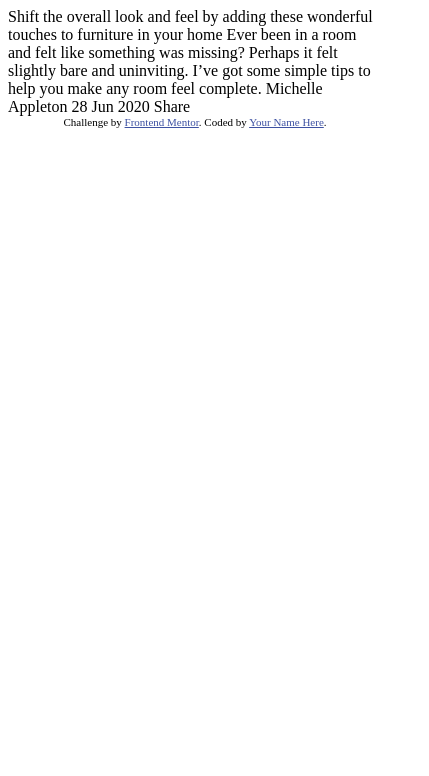
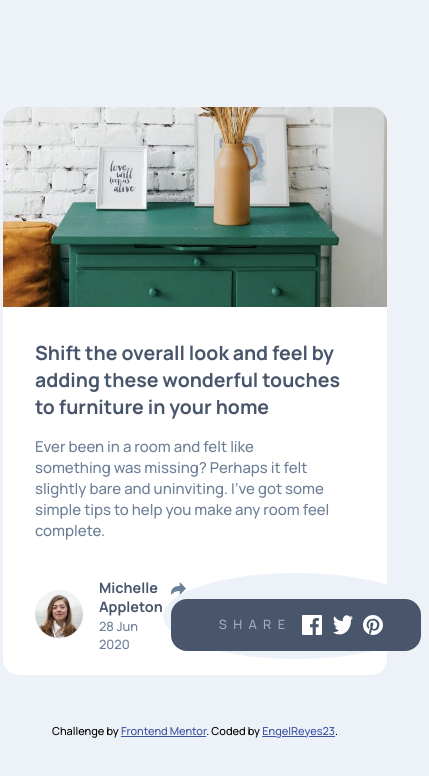
Before and after one commit to EngelReyes23/FrontEnd_Mentor--Article_preview_component, a plain HTML site: page index.html in a window 390 px wide. Shown: the whole page, 429 px wide, since content can reach past the window. Drawn offline with Linux system fonts and the light colour scheme.

Commit message:
Desktop finalizado, por terminar active state en movil

```diff
--- a/index.html
+++ b/index.html
@@ -1,36 +1,93 @@
 <!DOCTYPE html>
 <html lang="en">
 	<head>
-  <meta charset="UTF-8">
-  <meta name="viewport" content="width=device-width, initial-scale=1.0"> <!-- displays site properly based on user's device -->
+		<meta charset="UTF-8" />
+		<meta name="viewport" content="width=device-width, initial-scale=1.0" />
+		<!-- displays site properly based on user's device -->
 
-  <link rel="icon" type="image/png" sizes="32x32" href="./images/favicon-32x32.png">
+		<link
+			rel="icon"
+			type="image/png"
+			sizes="32x32"
+			href="./images/favicon-32x32.png"
+		/>
+		<link rel="preconnect" href="https://fonts.googleapis.com" />
+		<link rel="preconnect" href="https://fonts.gstatic.com" crossorigin />
+		<link
+			href="https://fonts.googleapis.com/css2?family=Manrope:wght@500;700&display=swap"
+			rel="stylesheet"
+		/>
+		<link rel="stylesheet" href="./css/styles.min.css" />
 
 		<title>Frontend Mentor | Article preview component</title>
-
-  <!-- Feel free to remove these styles or customise in your own stylesheet 👍 -->
-  <style>
-    .attribution { font-size: 11px; text-align: center; }
-    .attribution a { color: hsl(228, 45%, 44%); }
-  </style>
 	</head>
 	<body>
-
-  Shift the overall look and feel by adding these wonderful
-  touches to furniture in your home
-
-  Ever been in a room and felt like something was missing? Perhaps
-  it felt slightly bare and uninviting. I’ve got some simple tips
-  to help you make any room feel complete.
-
-  Michelle Appleton
-  28 Jun 2020
-
-  Share
+		<main class="main">
+			<article class="card">
+				<div class="card__image">
+					<img src="./images/drawers.jpg" alt="img" class="img" />
+				</div>
+				<div class="card__body">
+					<h1 class="card__title">
+						Shift the overall look and feel by adding these wonderful touches to
+						furniture in your home
+					</h1>
+					<p class="card__paragraph">
+						Ever been in a room and felt like something was missing? Perhaps it
+						felt slightly bare and uninviting. I’ve got some simple tips to help
+						you make any room feel complete.
+					</p>
+					<div class="card__footer">
+						<div class="profile">
+							<div class="profile__container">
+								<img
+									src="./images/avatar-michelle.jpg"
+									alt="avatar-michelle"
+									class="img"
+								/>
+							</div>
+							<div class="profile__info">
+								<h2 class="profile__info--name">Michelle Appleton</h2>
+								<p class="profile__info--date">28 Jun 2020</p>
+							</div>
+						</div>
+						<div class="share">
+							<img src="./images/icon-share.svg" alt="" class="icon-share" />
+							<div class="share__box">
+                <span class="arrow"></span>
+								<p>SHARE</p>
+								<img
+									src="./images/icon-facebook.svg"
+									alt=""
+									class="icon-facebook"
+								/>
+								<img
+									src="./images/icon-twitter.svg"
+									alt=""
+									class="icon-twitter"
+								/>
+								<img
+									src="./images/icon-pinterest.svg"
+									alt=""
+									class="icon-pinterest"
+								/>
+							</div>
+						</div>
+					</div>
+				</div>
+			</article>
 
 			<div class="attribution">
-    Challenge by <a href="https://www.frontendmentor.io?ref=challenge" target="_blank">Frontend Mentor</a>.
-    Coded by <a href="#">Your Name Here</a>.
+				Challenge by
+				<a
+					href="https://www.frontendmentor.io/challenges/article-preview-component-dYBN_pYFT"
+					target="_blank"
+					>Frontend Mentor</a
+				>. Coded by
+				<a href="https://github.com/EngelReyes23" target="_blank"
+					>EngelReyes23</a
+				>.
 			</div>
+		</main>
 	</body>
 </html>
--- /dev/null
+++ b/scss/_base.scss
@@ -0,0 +1,9 @@
+// Colors
+$Very_Dark_Grayish_Blue: #48556a;
+$Desaturated_Dark_Blue: #6d7f97;
+$Grayish_Blue: #9eafc2;
+$Light_Grayish_Blue: #ecf2f8;
+
+// Fonts weights
+$font-weight-medium: 500;
+$font-weight-bold: 700;
--- /dev/null
+++ b/scss/styles.scss
@@ -0,0 +1,231 @@
+@import "./base";
+
+* {
+	box-sizing: border-box;
+	margin: 0;
+	padding: 0;
+  user-select: none;
+}
+
+body {
+	background-color: $Light_Grayish_Blue;
+	font-family: "Manrope", sans-serif;
+	font-size: 13px;
+}
+
+.main {
+	min-width: 100vw;
+	min-height: 100vh;
+	display: flex;
+	flex-direction: column;
+	justify-content: center;
+	align-items: center;
+	padding: 0.183rem;
+}
+
+.card {
+	width: clamp(300px, 100%, 390px);
+	background-color: white;
+	display: flex;
+	flex-wrap: wrap;
+	flex-direction: row;
+	border-radius: 1rem;
+	margin-bottom: 3rem;
+}
+
+.card__image {
+	width: 100%;
+	height: 200px;
+	object-fit: cover;
+	max-width: 400px;
+
+	.img {
+		border-radius: 1rem 1rem 0 0;
+		width: 100%;
+		height: 100%;
+		object-fit: cover;
+	}
+}
+
+.card__body {
+	width: 100%;
+	padding: 2rem;
+	padding-bottom: 1rem;
+
+	display: flex;
+	flex-direction: column;
+	row-gap: 1rem;
+}
+
+.card__title {
+	color: $Very_Dark_Grayish_Blue;
+	font-weight: $font-weight-bold;
+	max-width: 330px;
+}
+
+.card__paragraph {
+	color: $Desaturated_Dark_Blue;
+	font-weight: $font-weight-medium;
+	font-size: 15px;
+	max-width: 297px;
+}
+
+.card__footer {
+	margin-top: 1rem;
+	display: flex;
+	justify-content: space-between;
+	align-items: center;
+}
+
+.profile {
+	display: flex;
+	column-gap: 1rem;
+	align-items: center;
+}
+
+.profile__container {
+	.img {
+		max-width: 3rem;
+		border-radius: 50%;
+	}
+}
+
+.profile__info {
+	display: flex;
+	flex-direction: column;
+	row-gap: 0.1rem;
+
+	.profile__info--name {
+		font-size: 0.9rem;
+		color: $Very_Dark_Grayish_Blue;
+		font-weight: $font-weight-bold;
+	}
+
+	.profile__info--date {
+		font-size: 0.8rem;
+		color: $Desaturated_Dark_Blue;
+		font-weight: $font-weight-medium;
+	}
+}
+
+.share {
+  position: relative;
+  border-radius: 50%;
+  padding: 0.5rem;
+  background-color: $Light_Grayish_Blue;
+
+  &:hover {
+    cursor: pointer;
+    background-color: $Grayish_Blue;
+
+
+  }
+}
+
+.share__box {
+  display: none;
+  // position: absolute;
+  display: flex;
+  justify-content: space-around;
+  padding: 1rem 2rem;
+
+  border-radius: 1rem;
+  top: -6rem;
+  left: -7rem;
+  width:250px;
+  color: white;
+  background-color: $Very_Dark_Grayish_Blue;
+
+  p {
+    font-size: 0.8rem;
+    color: $Grayish_Blue;
+    letter-spacing: 0.4rem;
+  }
+
+  img {
+    display: block;
+  }
+}
+
+
+
+
+
+
+@media screen and (min-width: 768px) {
+	.main {
+		padding: 1rem;
+	}
+
+	.card {
+		width: clamp(400px, 100%, 800px);
+		flex-wrap: nowrap;
+	}
+
+	.card__image {
+		width: 70%;
+		height: auto;
+
+		.img {
+			border-radius: 1rem 0 0 1rem;
+		}
+	}
+
+	.card__paragraph {
+		max-width: none;
+	}
+
+	.card__title {
+		font-size: 1.4rem;
+		max-width: none;
+	}
+
+  .share:hover .share__box{
+    display: flex;
+  }
+
+  .share__box {
+    display: none;
+    position: absolute;
+    // display: flex;
+    justify-content: space-around;
+    padding: 1rem 2rem;
+
+    border-radius: 1rem;
+    top: -6rem;
+    left: -7rem;
+    width:250px;
+    color: white;
+    background-color: $Very_Dark_Grayish_Blue;
+
+    p {
+      font-size: 0.8rem;
+      color: $Grayish_Blue;
+      letter-spacing: 0.4rem;
+    }
+
+    img {
+      display: block;
+    }
+  }
+
+  .arrow {
+    position: absolute;
+    width: 20px;
+    height: 20px;
+    background-color: inherit;
+    bottom: -.5rem;
+    transform: matrix(0.707, -0.707, 0.707, 0.707, 0, 0);
+
+  }
+}
+
+// #region Attributions
+.attribution {
+	font-size: 11px;
+	text-align: center;
+}
+.attribution a {
+	color: hsl(228, 45%, 44%);
+}
+//#endregion
```
Also changed, not shown: css/styles.min.css (added), 1 other file. Lines whose indentation alone changed are shown as unchanged.
